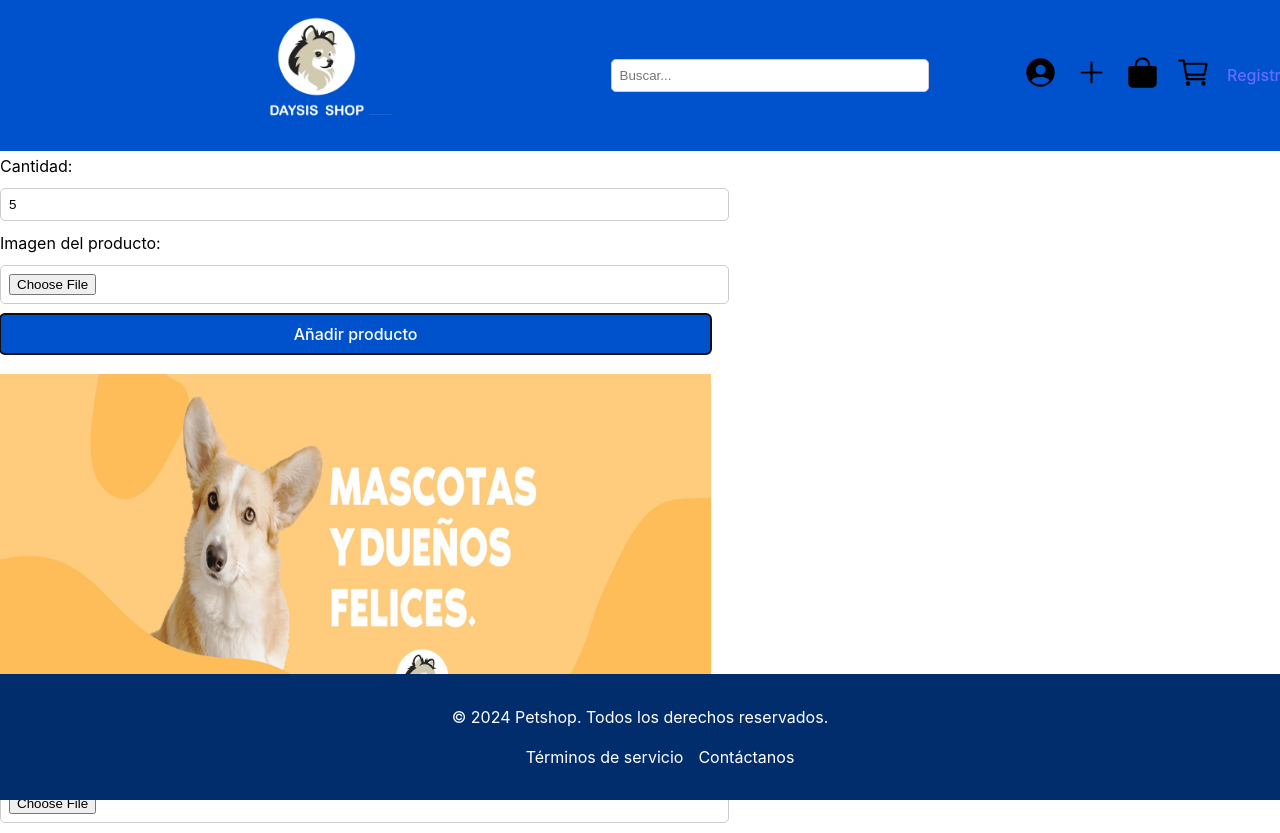
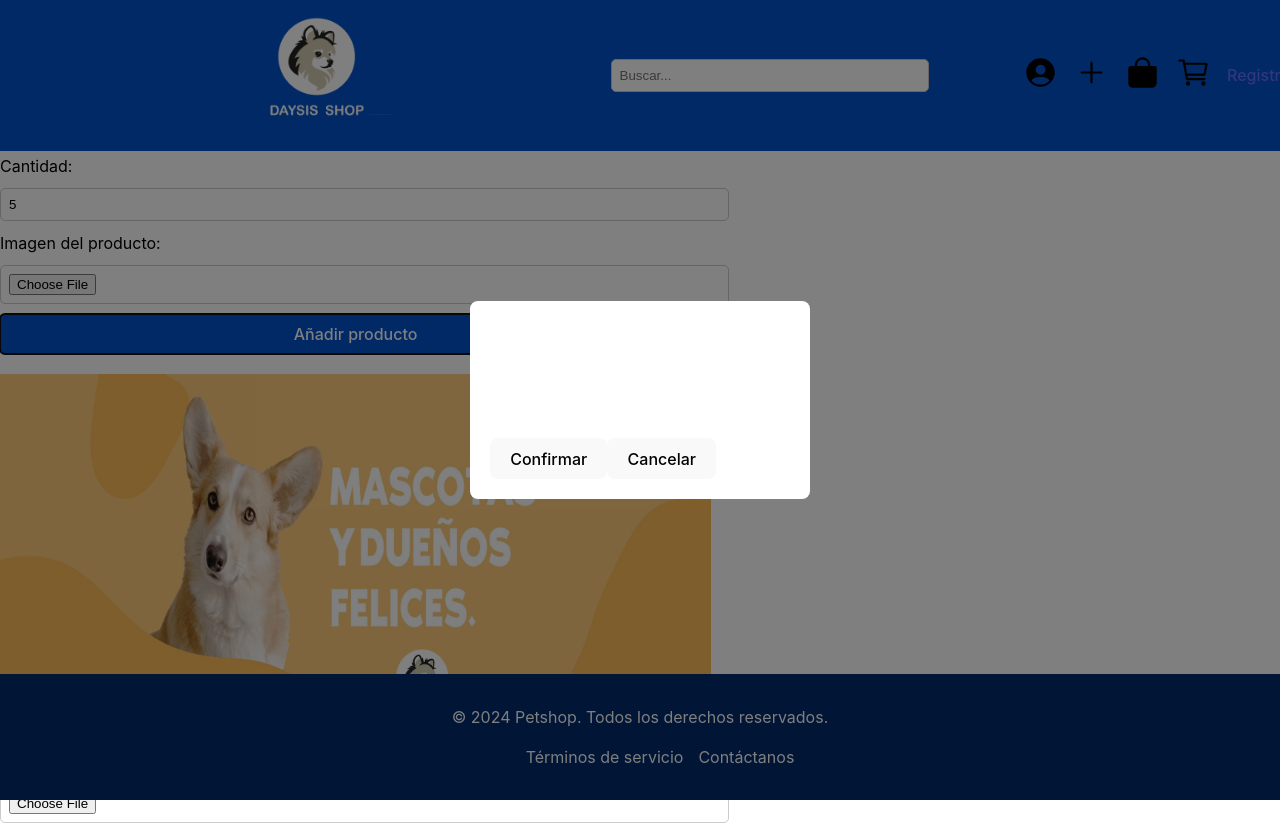
Before and after one commit to AishaGreyrat/PETSHOP, a React (Vite) app: page /add-product in a window 1280 px wide. Both pictures are taken after typing "Sample", "5", "5" into the empty fields and a click on the button "Añadir producto". Built offline with nearby package versions, Linux system fonts and the light colour scheme; no server answers.

Commit message:
implemetacion de modal

```diff
--- a/package.json
+++ b/package.json
@@ -15,6 +15,7 @@
     "react": "^18.3.1",
     "react-dom": "^18.3.1",
     "react-hook-form": "^7.53.0",
+    "react-modal": "^3.16.1",
     "react-router-dom": "^6.27.0",
     "uuid": "^10.0.0",
     "zod": "^3.23.8"
--- a/src/Components/Cart.tsx
+++ b/src/Components/Cart.tsx
@@ -1,24 +1,42 @@
-import React from 'react';
+import React, { useState } from 'react';
 import { useCart } from '../Context/CartContext';
 
 const Cart: React.FC = () => {
   const { state, dispatch } = useCart();
   const total = state.items.reduce((acc, item) => acc + item.price * item.quantity, 0);
 
+  const [isRemoveModalOpen, setIsRemoveModalOpen] = useState(false);
+  const [isClearModalOpen, setIsClearModalOpen] = useState(false);
+  const [itemToRemove, setItemToRemove] = useState<string | null>(null);
+
   const handleRemove = (id: string) => {
-    dispatch({ type: 'REMOVE_ITEM', payload: { id, name: '', price: 0 } });
+    setItemToRemove(id);
+    setIsRemoveModalOpen(true);
+  };
+
+  const confirmRemove = () => {
+    if (itemToRemove) {
+      dispatch({ type: 'REMOVE_ITEM', payload: { id: itemToRemove, name: '', price: 0 } });
+      setItemToRemove(null);
+      setIsRemoveModalOpen(false);
+    }
   };
 
   const handleClearCart = () => {
+    setIsClearModalOpen(true);
+  };
+
+  const confirmClearCart = () => {
     dispatch({ type: 'CLEAR_CART' });
+    setIsClearModalOpen(false);
   };
 
   return (
     <div>
-         <> Luego se cambiara por un svg de carrito </>
+      <> Luego se cambiará por un svg de carrito </>
       <h2>Tu carrito</h2>
       {state.items.length === 0 ? (
-        <p>Tu carrito esta vacio</p>
+        <p>Tu carrito está vacío</p>
       ) : (
         <ul>
           {state.items.map(item => (
@@ -31,6 +49,32 @@ const Cart: React.FC = () => {
       )}
       <h3>Total: ${total.toFixed(2)}</h3>
       {state.items.length > 0 && <button onClick={handleClearCart}>Limpiar carrito</button>}
+
+      {isRemoveModalOpen && (
+        <div className="modal">
+          <div className="modal-content">
+            <span className="close" onClick={() => setIsRemoveModalOpen(false)}>&times;</span>
+            <h3>¿Estás seguro de que deseas remover este producto?</h3>
+            <div>
+              <button onClick={confirmRemove}>Confirmar</button>
+              <button onClick={() => setIsRemoveModalOpen(false)}>Cancelar</button>
+            </div>
+          </div>
+        </div>
+      )}
+
+      {isClearModalOpen && (
+        <div className="modal">
+          <div className="modal-content">
+            <span className="close" onClick={() => setIsClearModalOpen(false)}>&times;</span>
+            <h3>¿Estás seguro de que deseas limpiar el carrito?</h3>
+            <div>
+              <button onClick={confirmClearCart}>Confirmar</button>
+              <button onClick={() => setIsClearModalOpen(false)}>Cancelar</button>
+            </div>
+          </div>
+        </div>
+      )}
     </div>
   );
 };
--- a/src/Components/ProductForm.tsx
+++ b/src/Components/ProductForm.tsx
@@ -2,10 +2,9 @@ import React, { useState } from 'react';
 import { useForm } from 'react-hook-form';
 import { z } from 'zod';
 import { zodResolver } from '@hookform/resolvers/zod';
-import { addProduct } from '../Components/productoService'; // Importa la función de servicio
-import { useNavigate } from 'react-router-dom'; // Importa el hook useNavigate
+import { addProduct } from '../Components/productoService';
+import { useNavigate } from 'react-router-dom';
 
-/* Esquema de validación con zod */
 const productSchema = z.object({
   name: z.string().min(1, { message: "Se requiere el nombre del producto" }),
   price: z
@@ -23,37 +22,47 @@ const ProductForm: React.FC = () => {
     resolver: zodResolver(productSchema),
   });
 
-  const [imageBase64, setImageBase64] = useState<string | null>(null); // Estado para la imagen en Base64
-  const navigate = useNavigate(); // Hook para redirigir
+  const [imageBase64, setImageBase64] = useState<string | null>(null);
+  const navigate = useNavigate();
+  const [isModalOpen, setIsModalOpen] = useState(false);
+  const [formData, setFormData] = useState<ProductFormData | null>(null);
 
-  // Convertir la imagen a Base64
   const handleImageChange = (e: React.ChangeEvent<HTMLInputElement>) => {
     const file = e.target.files?.[0];
     if (file) {
       const reader = new FileReader();
       reader.onloadend = () => {
-        setImageBase64(reader.result as string); // Almacena la imagen en Base64
+        setImageBase64(reader.result as string);
       };
-      reader.readAsDataURL(file); // Convierte la imagen a Base64
+      reader.readAsDataURL(file);
     }
   };
 
-  const onSubmit = async (data: ProductFormData) => {
+  const onSubmit = (data: ProductFormData) => {
+    setFormData(data);
+    setIsModalOpen(true);
+  };
+
+  const handleConfirmSubmit = async () => {
+    if (formData) {
       const productData = {
-      ...data,
-      image: imageBase64 ?? undefined, // Si imageBase64 es null, pasa undefined en su lugar
+        ...formData,
+        image: imageBase64 ?? undefined,
       };
 
       const response = await addProduct(productData);
       if (response.success) {
         alert(response.message);
-      navigate('/'); // Redirige a la página de inicio ("/") después de añadir el producto
+        navigate('/');
       } else {
         alert('Hubo un error al añadir el producto');
+      }
+      setIsModalOpen(false);
     }
   };
 
   return (
+    <div>
       <form onSubmit={handleSubmit(onSubmit)}>
         <div>
           <label>Nombre del producto: </label>
@@ -73,10 +82,24 @@ const ProductForm: React.FC = () => {
         <div>
           <label>Imagen del producto: </label>
           <input type="file" onChange={handleImageChange} />
-        {imageBase64 && <img src={imageBase64} alt="Vista previa" style={{ width: '100px' }} />} {/* Vista previa */}
+          {imageBase64 && <img src={imageBase64} alt="Vista previa" style={{ width: '100px' }} />}
         </div>
         <button type="submit">Añadir producto</button>
       </form>
+
+      {isModalOpen && (
+        <div className="modal">
+          <div className="modal-content">
+            <span className="close" onClick={() => setIsModalOpen(false)}>&times;</span>
+            <h3>¿Estás seguro de que deseas añadir este producto?</h3>
+            <div>
+              <button onClick={handleConfirmSubmit}>Confirmar</button>
+              <button onClick={() => setIsModalOpen(false)}>Cancelar</button>
+            </div>
+          </div>
+        </div>
+      )}
+    </div>
   );
 };
 
```
Also changed, not shown: src/Components/auth.tsx (+28 -4 lines), 1 other file (tests, documents, lock files or other folders). Lines whose indentation alone changed are shown as unchanged.
